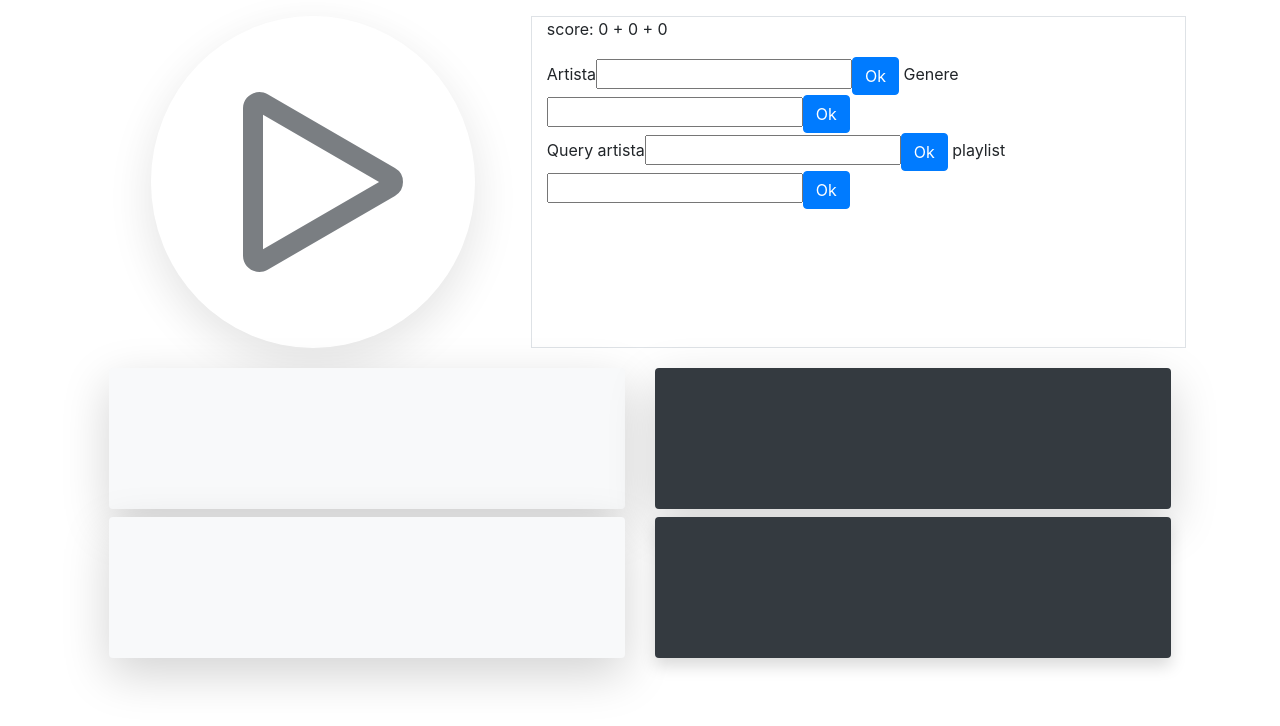
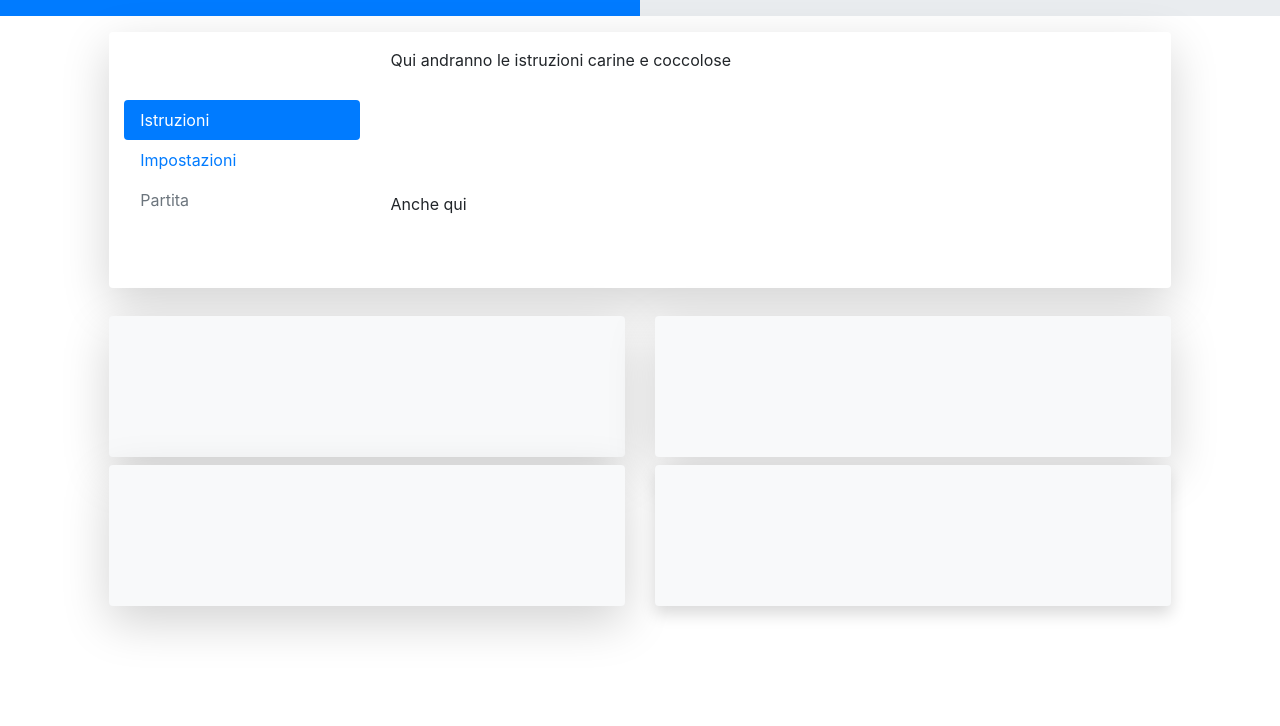
Before and after one commit to Leon1da/tens, a PHP site: page /view/game.php in a window 1280 px wide. Shown: the top 726 px of the page. Run offline with PHP 8.4, Linux system fonts and the light colour scheme; some libraries are stand-ins or nearby versions.

Commit message:
Menu graphic 0.1a

```diff
--- a/index.php
+++ b/index.php
@@ -9,7 +9,7 @@
     <link rel="stylesheet" href="https://stackpath.bootstrapcdn.com/bootstrap/4.4.1/css/bootstrap.min.css" integrity="sha384-Vkoo8x4CGsO3+Hhxv8T/Q5PaXtkKtu6ug5TOeNV6gBiFeWPGFN9MuhOf23Q9Ifjh" crossorigin="anonymous">
 
     <!-- Custom CSS -->
-    <link rel="stylesheet" href="css/style.css" >
+    <link rel="stylesheet" href="css/style.css">
 
     <title>Myousic</title>
 </head>
--- a/js/game/game.js
+++ b/js/game/game.js
@@ -51,8 +51,6 @@ function selectMode(mode) {
 }
 
 function loadTracks(items) {
-    console.log("items");
-    console.log(items);
     songs_objs = [];
     wrong_songs_objs = [];
     while((songs_objs.length < 10 || wrong_songs_objs.length < 30 ) && items.length !== 0){
@@ -90,29 +88,16 @@ function loadTracks(items) {
 * 2 - TODO Carica random la playlist (alcune canzoni vengono riprodotte ed altre vengono usate solo per mostrare il nome)
 */
 function loadByPlaylist(playlistId){
-    songs_objs = [];
-    wrong_songs_objs = [];
-    api.getPlaylistTracks(playlistId,function (err,suc) {
-        if(err){
-            console.log("error getting playlist");
-            return;
-        }
-        if(suc.items.length < 40){
-            console.log("Playlist troppo corta: " + suc.items.length);
-            return;
-        }
-        console.log(suc);
-        loadTracks(suc.items);
-    });
+
 }
 
 /*
 * Imposta i pulsanti e inizia la riproduzione
  */
 function play() {
-    if((onPlay != null && !onPlay.player.paused) || !ended()){
+    if(isPlaying())
         return;
-    }
+
     onPlay = songs_objs.pop();
     correct = Math.floor(Math.random() * 4); //Scelta del pulsante random
 
@@ -141,6 +126,8 @@ function autoplay() {
 * TODO
 * */
 function stopPlay(id) {
+    if(!isPlaying())
+        return;
     onPlay.player.pause();
     let timeLeft = onPlay.player.duration - onPlay.player.currentTime;
     let result = updateStats(id===correct,timeLeft);
@@ -150,10 +137,18 @@ function stopPlay(id) {
 
 
 function ended() {
-    if(songs_objs.length > 0)
-        return true;
+    if(!isEnded())
+        return;
     sendStats();
     g_updateTotalScore();
     g_endGame();
 
 }
+
+function isPlaying() {
+    return onPlay != null && !onPlay.player.paused;
+}
+
+function isEnded() {
+    return songs_objs.length <= 0;
+}
--- a/js/game/game_modes.js
+++ b/js/game/game_modes.js
@@ -1,9 +1,20 @@
 
 function normalMode() {
-    initStats(levels.NORMAL);
+    initStats(new Level(levels.NORMAL));
     let playlistsIds = ["37i9dQZEVXbIQnj7RRhdSX"];
     let playlist = playlistsIds.splice(Math.floor(Math.random()*playlistsIds.length),1).pop();
-    loadByPlaylist(playlist);
+
+    api.getPlaylistTracks(playlist,function (err,suc) {
+        if(err){
+            console.log("error getting playlist");
+            return;
+        }
+        if(suc.items.length < 40){
+            console.log("Playlist troppo corta: " + suc.items.length);
+            return;
+        }
+        loadTracks(suc.items);
+    });
 }
 
 function artistMode() {
--- a/js/game/game_objects.js
+++ b/js/game/game_objects.js
@@ -27,3 +27,14 @@ function WrongSong(name,artist,image) {
     this.artist = artist;
     this.image = image;
 }
+
+const levels = {
+    NORMAL: {category: 'Normale', multiplier: 1000},
+    GENRE: {category: 'Genere', multiplier: 500},
+    CUSTOM: {category: 'custom', multiplier: 100}
+}
+
+function Level(level,category = '') {
+    this.category = level.category === 'Normale' ? 'Normale' : category;
+    this.multiplier = level.multiplier;
+}
--- a/js/game/game_stats.js
+++ b/js/game/game_stats.js
@@ -2,21 +2,16 @@ var statsData;
 let bonus; //risposte corrette di seguito
 
 const timeMultiplier = 100; //Moltiplicatore del punteggio del tempo
-var levels = {
-    HARD: 5000,
-    NORMAL: 1000,
-    EASY: 500,
-    CUSTOM: 100
-}
-
 
 function initStats(level,total = 10) {
     bonus = 1;
     statsData = {
-        level: level,
+        category: level.category,
+        multiplier: level.multiplier,
         score: 0,
         correct: 0,
         wrong: 0,
+        missed: 0,
         total: total,
     }
 }
@@ -28,7 +23,7 @@ function updateStats(correct,remainingTime) {
         return {score: 0,timeBonus: 0};
     }
 
-    let score = statsData.level * bonus;
+    let score = statsData.multiplier * bonus;
     let timeBonus = Math.round(remainingTime*timeMultiplier);
 
     statsData.score += score+timeBonus;
@@ -40,6 +35,7 @@ function updateStats(correct,remainingTime) {
 }
 
 function sendStats() {
+    statsData.missed = statsData.total - statsData.correct - statsData.wrong;
     $.ajax({
         url: './model/update_stats.php',
         type: 'POST',
--- a/model/database.php
+++ b/model/database.php
@@ -3,8 +3,8 @@ $config = [
     'db_engine' => 'mysql',
     'db_host' => '127.0.0.1',
     'db_name' => 'test',
-    'db_user' => 'admin',
-    'db_password' => 'Y8CzvisLTNjk',
+    'db_user' => 'root',
+    'db_password' => '',
 ];
 
 $db_config = $config['db_engine'] . ":host=".$config['db_host'] . ";dbname=" . $config['db_name'];
--- a/view/game.php
+++ b/view/game.php
@@ -9,35 +9,70 @@
     <script src="./js/game/game_modes.js" type="text/javascript"></script>
     <script src="./js/game/game_stats.js" type="text/javascript"></script>
     <script src="./js/game/game_graphic.js" type="text/javascript"></script>
-
+    <!-- TODO remove -->
     <link rel="stylesheet" href="../boostrap/css/bootstrap.css">
     <script src="../boostrap/js/bootstrap.js" type="text/javascript"></script>
 </head>
 <body>
-    <!-- Play e info -->
-    <div class="row justify-content-center my-3">
-        <div class="col-4">
-            <div class="d-flex justify-content-center">
-            <button class="btn btn-outline-dark border-0 rounded-circle shadow-lg" id="gioca_btn" type="button" onclick="play()" disabled>
-                <svg class="bi bi-play" width="100%" height="100%" viewBox="0 0 15 16" fill="currentColor" xmlns="http://www.w3.org/2000/svg">
-                    <path fill-rule="evenodd" d="M10.804 8L5 4.633v6.734L10.804 8zm.792-.696a.802.802 0 010 1.392l-6.363 3.692C4.713 12.69 4 12.345 4 11.692V4.308c0-.653.713-.998 1.233-.696l6.363 3.692z" clip-rule="evenodd"/>
-                </svg>
-            </button>
+<!-- Progresso partita -->
+<div class="row">
+    <div class="col-12 p-0">
+        <div class="progress rounded-0">
+            <div class="progress-bar" id="game-progress" role="progressbar" style="width: 50%"></div>
+        </div>
+    </div>
+</div>
+
+<!-- Play e info -->
+<div class="row justify-content-center mt-3 mb-4" style="height: 16rem">
+    <div class="col-10">
+        <div class="row align-items-center rounded shadow-lg mx-auto h-100">
+            <!-- struttura tabs -->
+            <div class="col-3">
+                <div class="nav flex-column nav-pills" role="tablist" id="menu">
+                    <a class="nav-link active" id="istruzioni-tab" href="#istruzioni-cont" data-toggle="pill" role="tab">Istruzioni</a>
+                    <a class="nav-link" id="impostazioni-tab" href="#impostazioni-cont" data-toggle="pill" role="tab">Impostazioni</a>
+                    <a class="nav-link disabled" id="partita-tab" href="#partita-cont" data-toggle="pill" role="tab">Partita</a>
+                </div>
+            </div>
+            <!-- Contenuto -->
+            <div class="col-9 h-100 p-3">
+                <div class="tab-content h-100">
+                    <div class="tab-pane fade show active" id="istruzioni-cont" role="tabpanel">
+                        Qui andranno le istruzioni carine e coccolose <br> <br> <br><br> <br> <br> Anche qui
+                    </div>
+
+                    <div class="tab-pane fade h-100" id="impostazioni-cont" role="tabpanel">
+
+                            <div class="row justify-content-center h-75">
+                                    <h3 class="text-center">Modalità</h3>
+                            </div>
+                            <!-- zona pulsante e bar -->
+                            <div class="row justify-content-center h-25">
+                                <div class="col-12">
+                                    <div class="progress" style="height: 1px;">
+                                        <div class="progress-bar" role="progressbar" style="width: 25%;" aria-valuenow="25" aria-valuemin="0" aria-valuemax="100"></div>
+                                    </div>
+                                </div>
+                                <div class="col-10 col-sm-6 col-md-3 align-self-end">
+                                    <button class="btn btn-primary btn-block" type="button" disabled>
+                                        <span class="spinner-border spinner-border-sm" role="status" aria-hidden="true"></span>
+                                        Caricamento
+                                    </button>
+                                </div>
+                            </div>
+                    </div>
+
+                    <div class="tab-pane fade" id="partita-cont" role="tabpanel">Punteggi ecc</div>
+                </div>
             </div>
         </div>
-        <div class="col-6 border">
-            <p>score: <span id="totScore">0</span> + <span id="deltaScore">0</span> + <span id="timeScore">0</span> </p>
-            <label for="artista">Artista</label><input type="text" id="artista"><button class="btn btn-primary" onclick="load('ARTIST')">Ok</button>
-            <label for="genere">Genere</label><input type="text" id="genere"><button class="btn btn-primary" onclick="load('GENRE')">Ok</button><br>
-            <label for="prova">Query artista</label><input type="text" id="prova"><button class="btn btn-primary" onclick="load('PROVA')">Ok</button>
-            <label for="playlist">playlist</label><input type="text" id="playlist"><button class="btn btn-primary" onclick="load('PLAYLIST')">Ok</button>
-            <p id="endGame"></p>
-        </div>
     </div>
+</div>
 
 
     <!-- Zona risposte -->
-    <div class="row justify-content-center">
+    <div class="row justify-content-center h-50">
         <div class="col-10">
             <div class="row">
                 <div class="col-sm-6 my-1">
@@ -46,16 +81,16 @@
                         <div class="media-body align-self-center">
                             <h5 class="text-dark" id="titolo0"></h5>
                             <p class="text-dark" id="artista0"></p>
-                            <a class="stretched-link" onclick="stopPlay(0)" href="#"></a>
+                            <a class="stretched-link" onclick="stopPlay(0)" href="#" disabled></a>
                         </div>
                     </div>
                 </div>
                 <div class="col-sm-6 my-1">
-                    <div class="media rounded shadow-lg p-2 bg-dark">
+                    <div class="media rounded shadow-lg p-2 bg-light">
                         <img class="align-self-center mr-3 h-25 w-25 rounded" id="cover1" src="./resources/Transparent.png" alt="Cover">
                         <div class="media-body align-self-center">
-                            <h5 class="text-light" id="titolo1"></h5>
-                            <p class="text-light" id="artista1"></p>
+                            <h5 class="text-dark" id="titolo1"></h5>
+                            <p class="text-dark" id="artista1"></p>
                             <a class="stretched-link" onclick="stopPlay(1)" href="#"></a>
                         </div>
                     </div>
@@ -73,11 +108,11 @@
                     </div>
                 </div>
                 <div class="col-sm-6 my-1">
-                    <div class="media rounded shadow p-2 bg-dark">
+                    <div class="media rounded shadow p-2 bg-light">
                         <img class="align-self-center mr-3 h-25 w-25 rounded" id="cover3" src="./resources/Transparent.png" alt="Cover">
                         <div class="media-body align-self-center">
-                            <h5 class="text-light" id="titolo3"></h5>
-                            <p class="text-light" id="artista3"></p>
+                            <h5 class="text-dark" id="titolo3"></h5>
+                            <p class="text-dark" id="artista3"></p>
                             <a class="stretched-link" onclick="stopPlay(3)" href="#"></a>
                         </div>
                     </div>
```
Also changed, not shown: config/tens.sql (+87 -3 lines), model/update_stats.php (+13 -1 lines), 1 other file.
